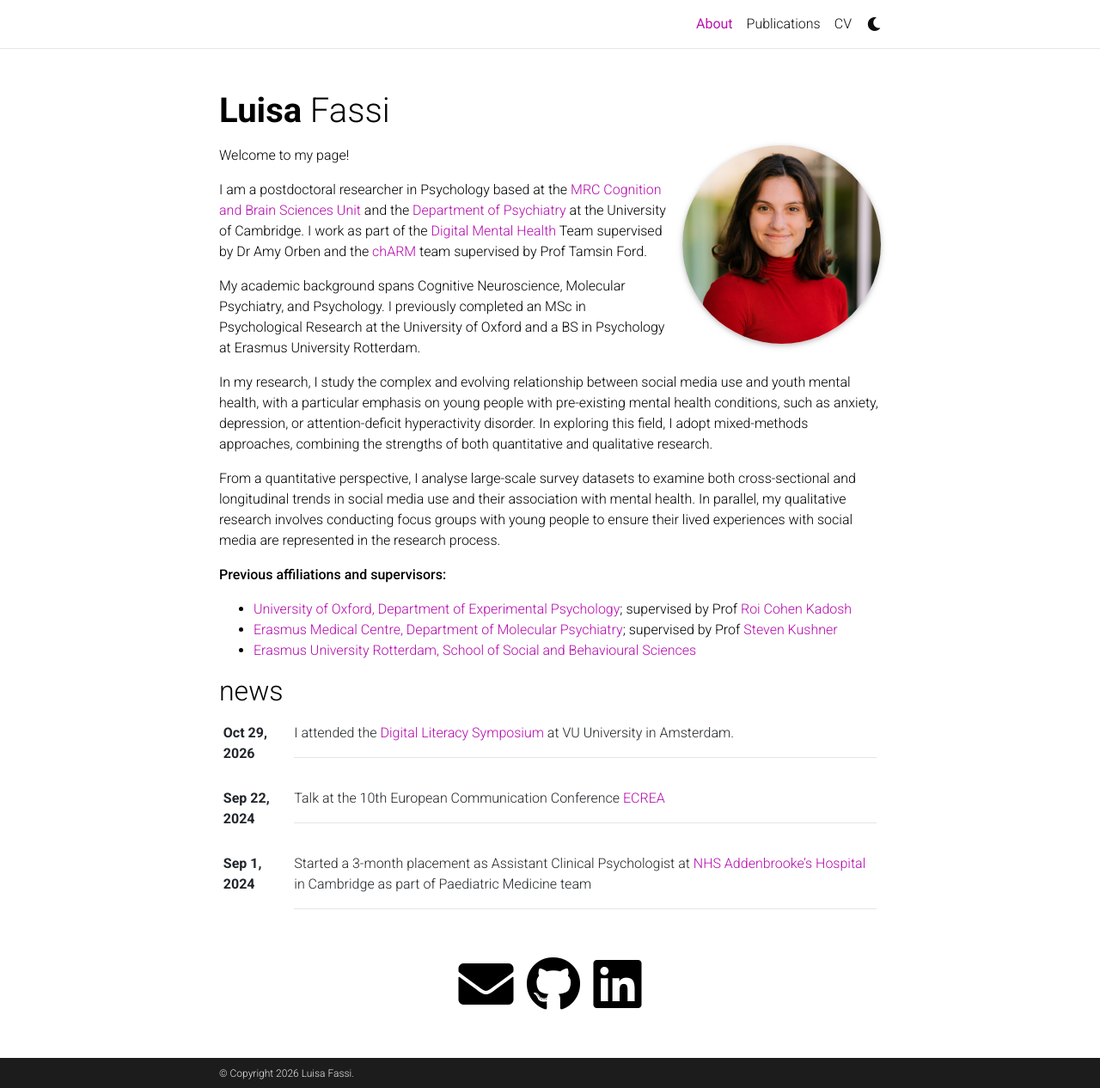
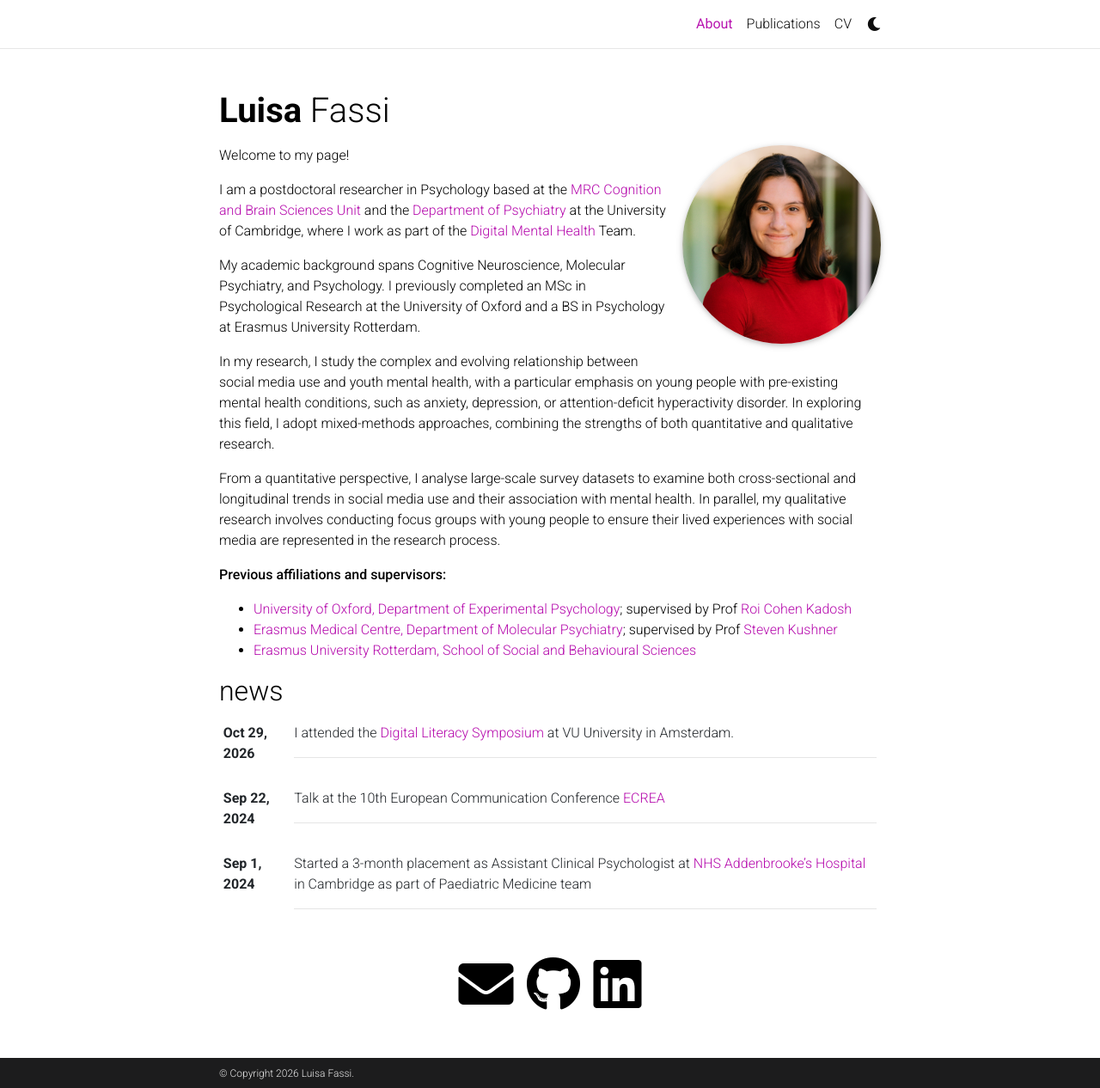
Before and after one commit to LuisaFassi/LuisaFassi.github.io, a Jekyll site: the page built from _pages/about.md, in a window 1280 px wide and 1266 px high. Shown: the whole window at 86% size. Built offline with Jekyll 4.4.1, drawn with Linux system fonts in a browser that asks for light colours; comment, search, counter and statistics services are not loaded; a style sheet for code colours, icons or effects is not loaded.

Commit message:
made a small change to test

```diff
--- a/_pages/about.md
+++ b/_pages/about.md
@@ -17,8 +17,7 @@ social: true  # includes social icons at the bottom of the page
 
 Welcome to my page!
 
-I am a postdoctoral researcher in Psychology based at the [MRC Cognition and Brain Sciences Unit](https://www.mrc-cbu.cam.ac.uk/) and the [Department of Psychiatry](https://x.com/psychiatry_ucam) at the University of Cambridge.
-I work as part of the [Digital Mental Health](https://t.co/oP7RhsulGp) Team supervised by Dr Amy Orben and the [chARM](https://x.com/charmpsych) team supervised by Prof Tamsin Ford.
+I am a postdoctoral researcher in Psychology based at the [MRC Cognition and Brain Sciences Unit](https://www.mrc-cbu.cam.ac.uk/) and the [Department of Psychiatry](https://x.com/psychiatry_ucam) at the University of Cambridge, where I work as part of the [Digital Mental Health](https://t.co/oP7RhsulGp) Team.
 
 My academic background spans Cognitive Neuroscience, Molecular Psychiatry, and Psychology. I previously completed an MSc in Psychological Research at the University of Oxford and a BS in Psychology at Erasmus University Rotterdam.
 
```
